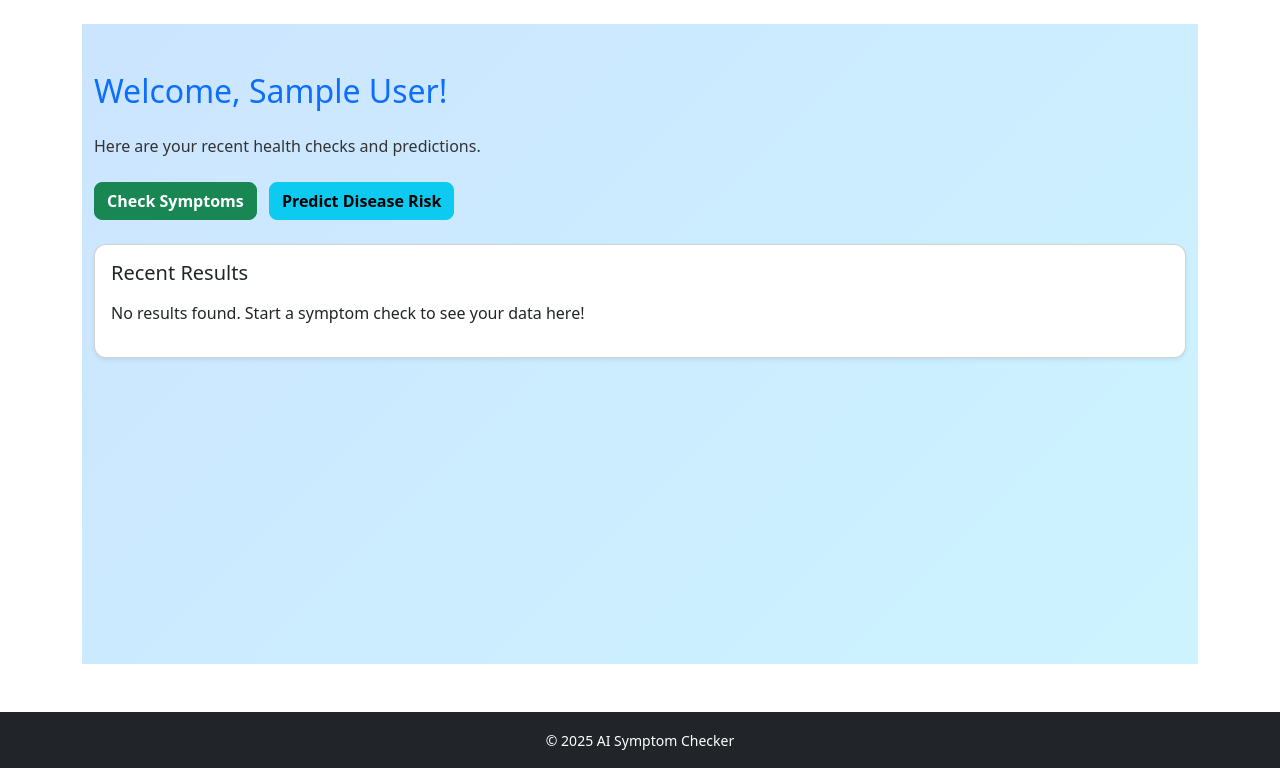
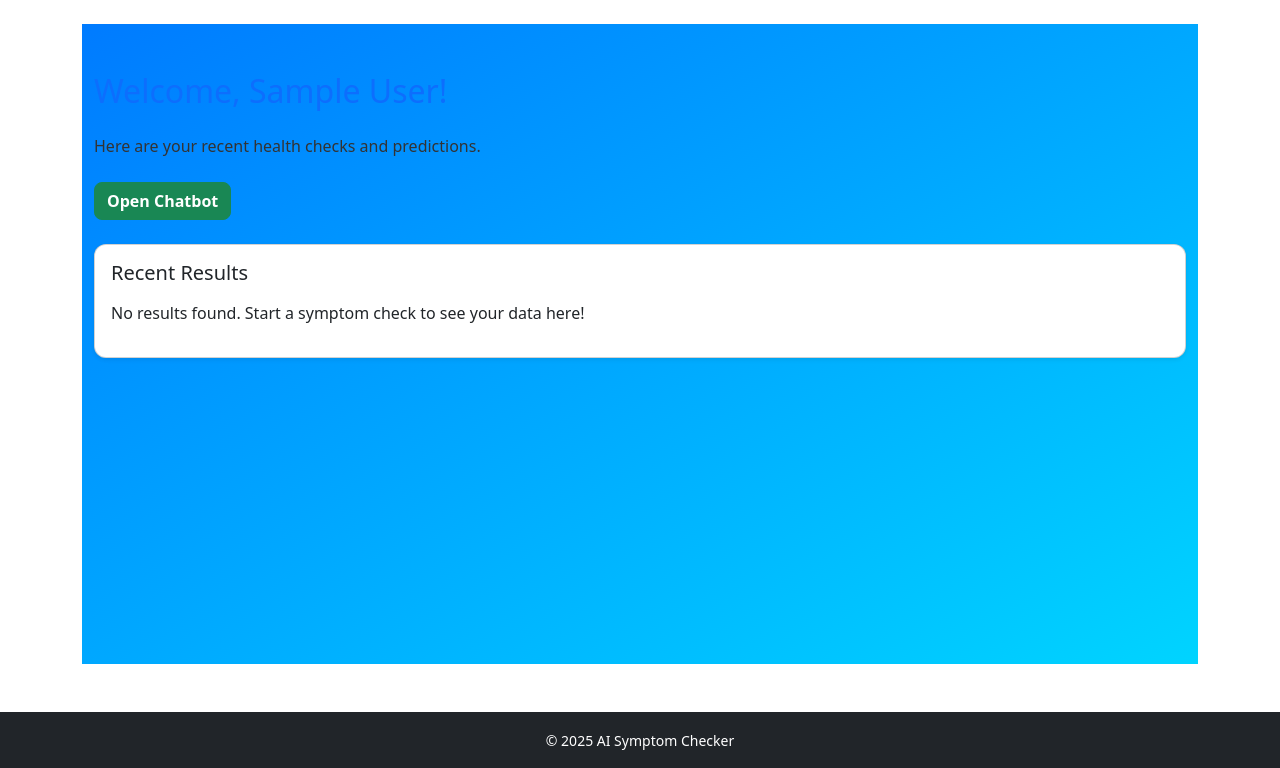
Before and after one commit to Zuhaib-01/AIHealthCheck, a Flask app: page /dashboard in a window 1280 px wide. Shown: the part 56-824 px from the top of the page. Run offline with Flask 3, Linux system fonts and the light colour scheme; the visitor is signed in with stand-in values (Sample User, id 1); data that the repository does not hold is empty.

Commit message:
updated css

```diff
--- a/assets/css/dashboard.css
+++ b/assets/css/dashboard.css
@@ -1,7 +1,7 @@
 /* Dashboard Section */
 .dashboard-section {
     min-height: 80vh;
-    background: linear-gradient(135deg, #007bff33, #00c6ff33);
+    background: linear-gradient(to bottom right, #007bff, #00d4ff);
     color: #333;
 }
 
--- a/assets/css/style.css
+++ b/assets/css/style.css
@@ -1,6 +1,7 @@
 /* --- General Reset --- */
 body {
   font-family: 'Segoe UI', sans-serif;
+  background: linear-gradient(to bottom right, #007bff, #00d4ff);
   color: #333;
 }
 
--- a/templates/dashboard.html
+++ b/templates/dashboard.html
@@ -8,15 +8,14 @@
 
 {% block content %}
 <section class="dashboard-section py-5">
-  <div class="container">
+  <div class="container-fluid">
     <!-- Welcome -->
     <h2 class="mb-4 text-primary">Welcome, {{ session['user_name'] }}!</h2>
     <p class="mb-4">Here are your recent health checks and predictions.</p>
 
-    <!-- Action Buttons -->
+    <!-- Open Chatbot Button -->
     <div class="mb-4">
-      <a href="{{ url_for('home') }}" class="btn btn-success me-2">Check Symptoms</a>
-      <a href="{{ url_for('home') }}" class="btn btn-info">Predict Disease Risk</a>
+      <a href="{{ url_for('home') }}" class="btn btn-success">Open Chatbot</a>
     </div>
 
     <!-- Recent Results -->
```
